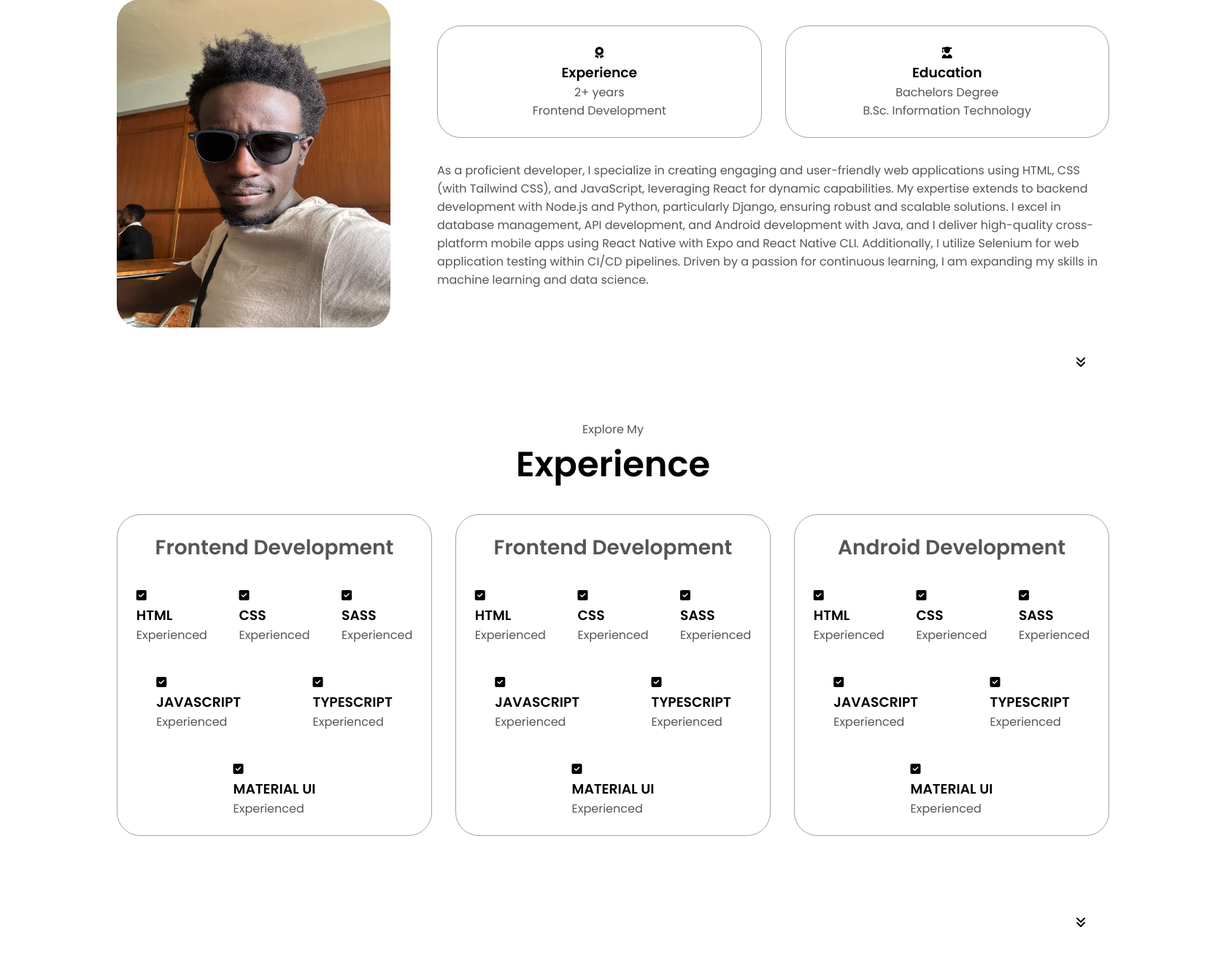
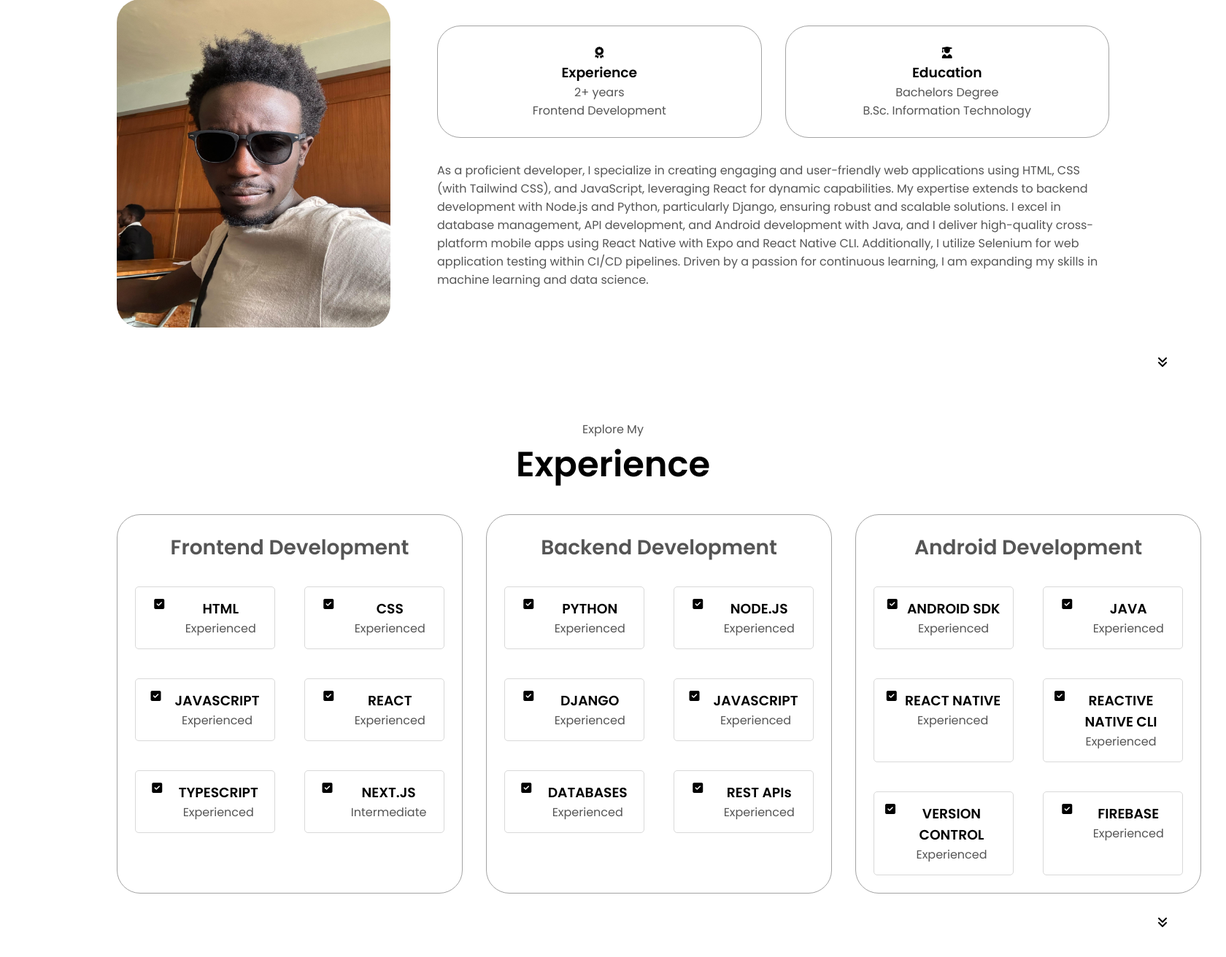
Before and after one commit to Bryium/Portfolio, a Django app: page /Home/ in a window 1680 px wide. Shown: the part 1064-2376 px from the top of the page at 73% size. Run offline with Django 4.2, Linux system fonts and the light colour scheme; some libraries are stand-ins or nearby versions.

Commit message:
fixed the experience page

```diff
--- a/Home/static/style.css
+++ b/Home/static/style.css
@@ -298,7 +298,7 @@ padding-top: 4vh;
 
 .fa-solid.fa-angles-down {
   position: absolute;
-  right: 2rem;
+  right: -5rem;
   bottom: 2.5rem;
   z-index: 1000;
 }
@@ -324,21 +324,20 @@ padding-top: 4vh;
 }
 
 .article-container {
-  display: flex;
-  flex-direction: row;
-  text-align: initial;
-  flex-wrap: wrap;
+  display: grid;
+  grid-template-columns: repeat(2, 1fr);
+  text-align: center;
   gap: 2.5rem;
-  justify-content: space-around;
 }
 
-.article {
+article {
   display: flex;
   width: 10rem;
   justify-content: space-around;
   gap: 0.5rem;
+  border: 1px solid #D9D9D9;
+  border-radius: 5px;
+  padding: 15px;
+  cursor: pointer;
+
 }
-
-.article.icon {
-  cursor: default;
-}
--- a/templates/home.html
+++ b/templates/home.html
@@ -128,7 +128,7 @@
         <div class="about-containers">
             <div class="details-container">
              <h2 class="experience-sub-title">Frontend Development</h2>
-                <div class="article-container">
+                <div class="article-container" style="display: grid; grid-template-columns: repeat(2, 1fr);">
                     <!-- Frontend development details -->
                     <article>
                         <i class="fa-solid fa-square-check" style="color: #000000;"></i>
@@ -147,7 +147,55 @@
                     <article>
                         <i class="fa-solid fa-square-check" style="color: #000000;"></i>
                         <div>
-                            <h3>SASS</h3>
+                            <h3>JAVASCRIPT</h3>
+                            <p>Experienced</p>
+                        </div>
+                    </article>
+                    <article>
+                        <i class="fa-solid fa-square-check" style="color: #000000;"></i>
+                        <div>
+                            <h3>REACT</h3>
+                            <p>Experienced</p>
+                        </div>
+                    </article>
+                    <article>
+                        <i class="fa-solid fa-square-check" style="color: #000000;"></i>
+                        <div>
+                            <h3>TYPESCRIPT</h3>
+                            <p>Experienced</p>
+                        </div>
+                    </article>
+                    <article>
+                        <i class="fa-solid fa-square-check" style="color: #000000;"></i>
+                        <div>
+                            <h3>NEXT.JS</h3>
+                            <p>Intermediate</p>
+                        </div>
+                    </article>
+                </div>
+        </div>
+            <div class="details-container">
+                <h2 class="experience-sub-title">Backend Development</h2>
+                <div class="article-container">
+                    <!-- Backend development details -->
+                    <article>
+                        <i class="fa-solid fa-square-check" style="color: #000000;"></i>
+                        <div>
+                            <h3>PYTHON</h3>
+                            <p>Experienced</p>
+                        </div>
+                    </article>
+                    <article>
+                        <i class="fa-solid fa-square-check" style="color: #000000;"></i>
+                        <div>
+                            <h3>NODE.JS</h3>
+                            <p>Experienced</p>
+                        </div>
+                    </article>
+                    <article>
+                        <i class="fa-solid fa-square-check" style="color: #000000;"></i>
+                        <div>
+                            <h3>DJANGO</h3>
                             <p>Experienced</p>
                         </div>
                     </article>
@@ -161,62 +209,14 @@
                     <article>
                         <i class="fa-solid fa-square-check" style="color: #000000;"></i>
                         <div>
-                            <h3>TYPESCRIPT</h3>
+                            <h3>DATABASES</h3>
                             <p>Experienced</p>
                         </div>
                     </article>
                     <article>
                         <i class="fa-solid fa-square-check" style="color: #000000;"></i>
                         <div>
-                            <h3>MATERIAL UI</h3>
-                            <p>Experienced</p>
-                        </div>
-                    </article>
-                </div>
-        </div>
-            <div class="details-container">
-                <h2 class="experience-sub-title">Frontend Development</h2>
-                <div class="article-container">
-                    <!-- Frontend development details -->
-                    <article>
-                        <i class="fa-solid fa-square-check" style="color: #000000;"></i>
-                        <div>
-                            <h3>HTML</h3>
-                            <p>Experienced</p>
-                        </div>
-                    </article>
-                    <article>
-                        <i class="fa-solid fa-square-check" style="color: #000000;"></i>
-                        <div>
-                            <h3>CSS</h3>
-                            <p>Experienced</p>
-                        </div>
-                    </article>
-                    <article>
-                        <i class="fa-solid fa-square-check" style="color: #000000;"></i>
-                        <div>
-                            <h3>SASS</h3>
-                            <p>Experienced</p>
-                        </div>
-                    </article>
-                    <article>
-                        <i class="fa-solid fa-square-check" style="color: #000000;"></i>
-                        <div>
-                            <h3>JAVASCRIPT</h3>
-                            <p>Experienced</p>
-                        </div>
-                    </article>
-                    <article>
-                        <i class="fa-solid fa-square-check" style="color: #000000;"></i>
-                        <div>
-                            <h3>TYPESCRIPT</h3>
-                            <p>Experienced</p>
-                        </div>
-                    </article>
-                    <article>
-                        <i class="fa-solid fa-square-check" style="color: #000000;"></i>
-                        <div>
-                            <h3>MATERIAL UI</h3>
+                            <h3>REST APIs</h3>
                             <p>Experienced</p>
                         </div>
                     </article>
@@ -229,42 +229,42 @@
                     <article>
                         <i class="fa-solid fa-square-check" style="color: #000000;"></i>
                         <div>
-                            <h3>HTML</h3>
+                            <h3>ANDROID SDK</h3>
                             <p>Experienced</p>
                         </div>
                     </article>
                     <article>
                         <i class="fa-solid fa-square-check" style="color: #000000;"></i>
                         <div>
-                            <h3>CSS</h3>
+                            <h3>JAVA</h3>
                             <p>Experienced</p>
                         </div>
                     </article>
                     <article>
                         <i class="fa-solid fa-square-check" style="color: #000000;"></i>
                         <div>
-                            <h3>SASS</h3>
+                            <h3>REACT NATIVE</h3>
                             <p>Experienced</p>
                         </div>
                     </article>
                     <article>
                         <i class="fa-solid fa-square-check" style="color: #000000;"></i>
                         <div>
-                            <h3>JAVASCRIPT</h3>
+                            <h3>REACTIVE NATIVE CLI</h3>
                             <p>Experienced</p>
                         </div>
                     </article>
                     <article>
                         <i class="fa-solid fa-square-check" style="color: #000000;"></i>
                         <div>
-                            <h3>TYPESCRIPT</h3>
+                            <h3>VERSION CONTROL</h3>
                             <p>Experienced</p>
                         </div>
                     </article>
                     <article>
                         <i class="fa-solid fa-square-check" style="color: #000000;"></i>
                         <div>
-                            <h3>MATERIAL UI</h3>
+                            <h3>FIREBASE</h3>
                             <p>Experienced</p>
                         </div>
                     </article>
```
